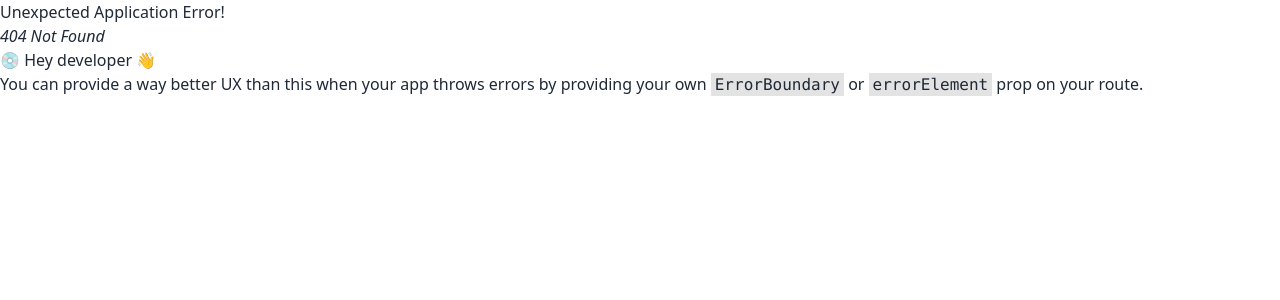
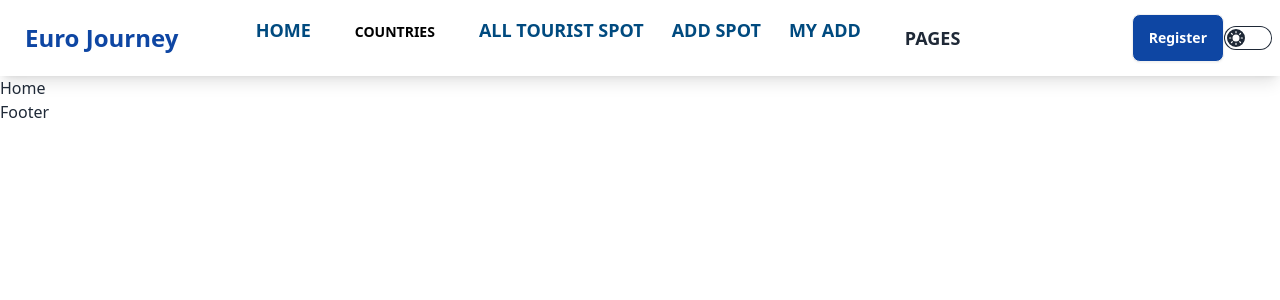
Before and after one commit to Idba1/B9A10-client-side, a React (Vite) app: page /home in a window 1280 px wide. Before the commit this address had no page. Shown: the top 300 px of the page. Built offline with nearby package versions, Linux system fonts and the light colour scheme.

Commit message:
add some components and update main

```diff
--- /dev/null
+++ b/src/Components/Footer.jsx
@@ -0,0 +1,11 @@
+
+
+const Footer = () => {
+    return (
+        <div>
+            <h1>Footer</h1>
+        </div>
+    );
+};
+
+export default Footer;
--- /dev/null
+++ b/src/Components/Home.jsx
@@ -0,0 +1,10 @@
+
+const Home = () => {
+    return (
+        <div>
+            <h1>Home</h1>
+        </div>
+    );
+};
+
+export default Home;
--- /dev/null
+++ b/src/Components/Root/Root.jsx
@@ -0,0 +1,16 @@
+import { Outlet } from "react-router-dom";
+import Navbar from "../Navbar";
+import Footer from "../Footer";
+
+
+const Root = () => {
+    return (
+        <div>
+            <Navbar></Navbar>
+            <Outlet></Outlet>
+            <Footer></Footer>
+        </div>
+    );
+};
+
+export default Root;
--- a/src/main.jsx
+++ b/src/main.jsx
@@ -5,7 +5,7 @@ import {
   RouterProvider,
 } from "react-router-dom";
 import './index.css'
-import Navbar from './Components/Navbar';
+// import Navbar from './Components/Navbar';
 import Countries from './Components/Countries';
 import Spain from './Countries/Spain';
 import France from './Countries/France';
@@ -18,10 +18,18 @@ import Contact from './Pages/Contact';
 import ComingSoon from './Pages/ComingSoon';
 import Queastion from './Pages/Queastion';
 import OurTeam from './Pages/OurTeam';
+import Home from './Components/Home';
+import Root from './Components/Root/Root';
+import NotFound from './Pages/NotFound';
 const router = createBrowserRouter([
   {
     path: "/",
-    element: <Navbar></Navbar>,
+    element: <Root></Root>,
+    errorElement: <NotFound></NotFound>,
+    children: [
+      {
+        path: "/home",
+        element: <Home></Home>,
       },
       {
         path: "/buy",
@@ -60,7 +68,7 @@ const router = createBrowserRouter([
         element: <ComingSoon></ComingSoon>,
       },
       {
-    path: "/about",
+        path: "/aboutus",
         element: <AboutUs></AboutUs>,
       },
       {
@@ -71,6 +79,8 @@ const router = createBrowserRouter([
         path: "/contact",
         element: <Contact></Contact>,
       },
+    ]
+  },
 ]);
 ReactDOM.createRoot(document.getElementById('root')).render(
   <React.StrictMode>
```
Lines whose indentation alone changed are shown as unchanged.
